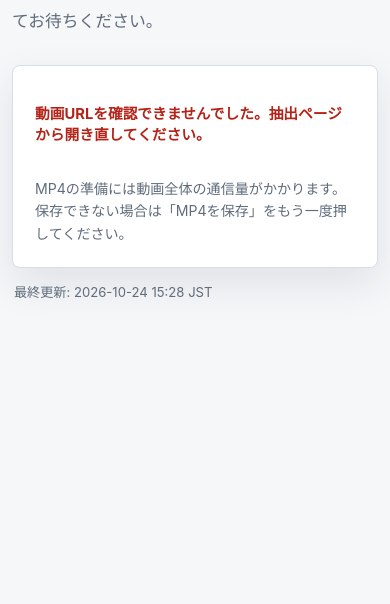
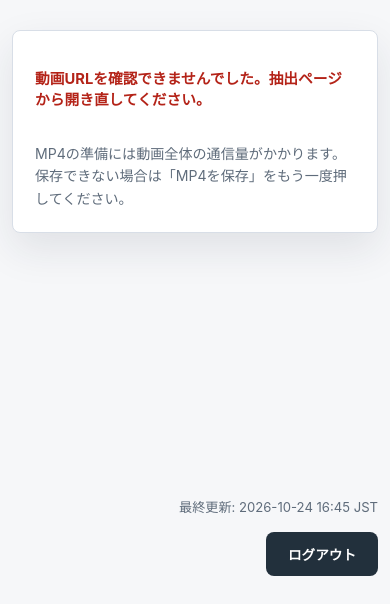
Before and after one commit to Sohaya-Kinoshita/video-url-extractor, a website: page public/mp4.html in a window 390 px wide. Shown: the part 240-844 px from the top of the page. Drawn offline with Linux system fonts and the light colour scheme.

Commit message:
Move logout to page footer and put playback first

```diff
--- a/public/mp4.html
+++ b/public/mp4.html
@@ -14,7 +14,6 @@
           <nav class="nav-group" aria-label="ページ移動">
             <a class="nav-link" href="/">抽出ページへ</a>
             <a class="nav-link" href="/saved.html">保存リストへ</a>
-            <button type="button" class="logout-button" data-logout>ログアウト</button>
           </nav>
         </div>
         <h1 id="page-title">MP4で視聴・保存</h1>
@@ -32,7 +31,10 @@
         </div>
         <p class="mp4-note">MP4の準備には動画全体の通信量がかかります。保存できない場合は「MP4を保存」をもう一度押してください。</p>
       </section>
-      <p class="last-updated">最終更新: 2026-10-24 15:28 JST</p>
+      <footer class="page-footer">
+        <p class="last-updated">最終更新: 2026-10-24 16:45 JST</p>
+        <button type="button" class="logout-button" data-logout>ログアウト</button>
+      </footer>
     </main>
     <script src="/storage.js"></script>
     <script src="/private.js" defer></script>
--- a/public/styles.css
+++ b/public/styles.css
@@ -14,7 +14,9 @@
 
 [hidden] { display: none !important; }
 .nav-group { display: flex; flex-wrap: wrap; align-items: center; gap: 16px; }
-.logout-button { min-height: 36px; padding: 0 12px; background: #22303c; font-size: 0.85rem; }
+.logout-button { min-height: 44px; padding: 0 16px; background: #22303c; font-size: 0.85rem; }
+.page-footer { display: flex; flex-direction: column; align-items: flex-end; gap: 16px; margin-top: auto; padding-top: 24px; }
+.page-footer .last-updated { margin: 0; }
 .load-more { margin-top: 16px; }
 .login-shell { max-width: 640px; }
 #login-form { display: grid; gap: 14px; }
@@ -39,6 +41,10 @@
 }
 
 .app-shell {
+  display: flex;
+  flex-direction: column;
+  min-height: 100vh;
+  min-height: 100svh;
   width: min(1040px, calc(100% - 32px));
   margin: 0 auto;
   padding: 48px 0;
@@ -442,4 +448,10 @@
   .last-updated {
     text-align: left;
   }
+
+  .page-footer .logout-button {
+    width: auto;
+    min-width: 112px;
+    padding: 0 16px;
+  }
 }
```
Also changed, not shown: public/app.js (+6 -2 lines), public/history.html (+4 -2 lines), public/index.html (+4 -2 lines), public/login.html (+1 -1 lines), public/saved.html (+4 -2 lines), public/saved.js (+6 -2 lines).
